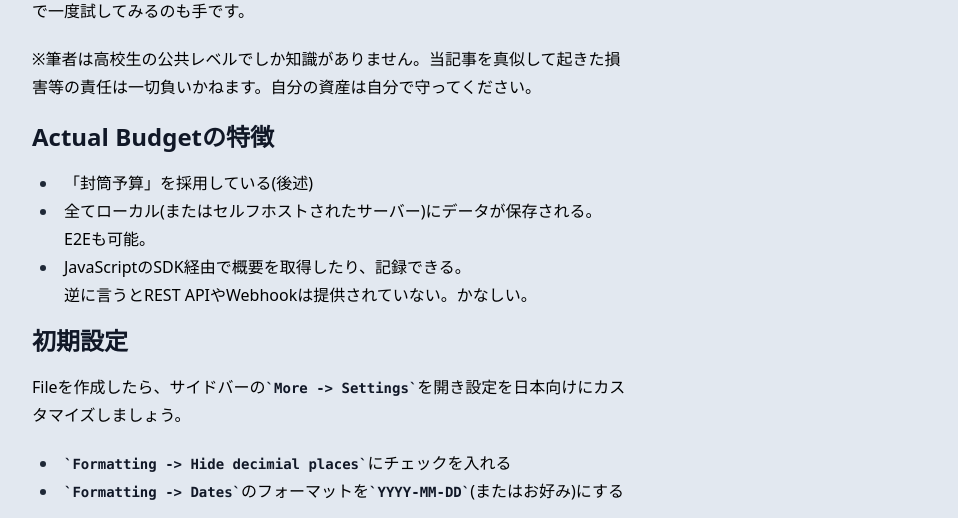
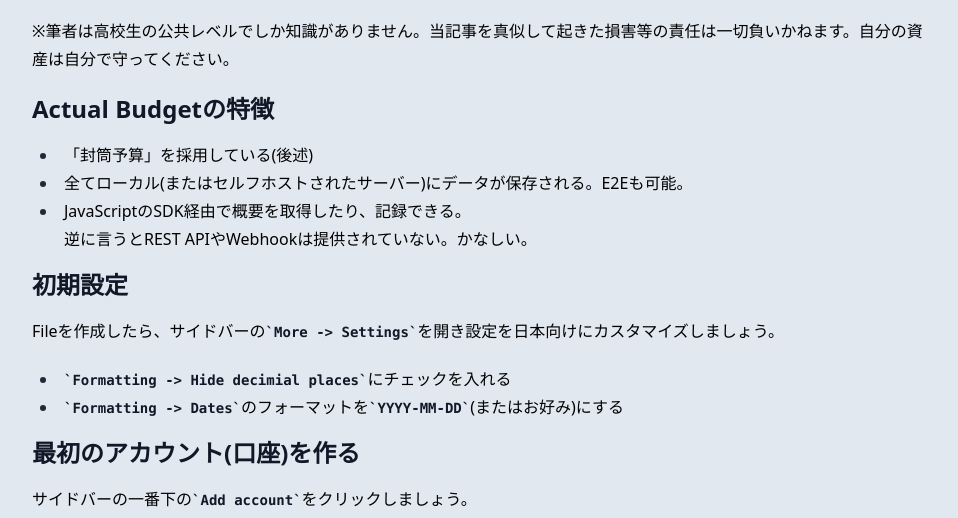
Before and after one commit to nekok500/nekok500.com, an Astro site: page /blog/actualbudget in a window 1280 px wide. Shown: the part 231-749 px from the top of the page, without its empty margins (160-1118 px from the left). Built offline with nearby package versions, Linux system fonts and the light colour scheme; Astro itself is replaced by a stand-in of ours.

Commit message:
update: adjust Prose component for maximum width

```diff
--- a/src/components/Prose.astro
+++ b/src/components/Prose.astro
@@ -1,5 +1,5 @@
 <div
-  class="prose text-black prose-headings:my-4 prose-ul:my-0 prose-li:my-0 prose-img:my-0 prose-img:rounded-md"
+  class="prose max-w-none text-black prose-headings:my-4 prose-ul:my-0 prose-li:my-0 prose-img:my-0 prose-img:rounded-md"
 >
   <slot />
 </div>
```
